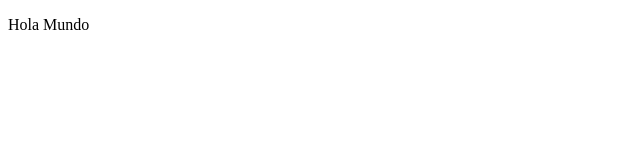
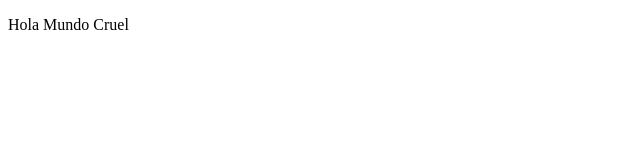
Before and after one commit to LexHOK/demo-git, a plain HTML site: page index.html in a window 1280 px wide. Shown: the full height of the page, 0-640 px from the left. Drawn offline with Linux system fonts and the light colour scheme.

Commit message:
Saludo ironico

```diff
--- a/index.html
+++ b/index.html
@@ -7,6 +7,6 @@
     <title>Document</title>
 </head>
 <body>
-    <p>Hola Mundo</p>
+    <p>Hola Mundo Cruel</p>
 </body>
 </html>
```
